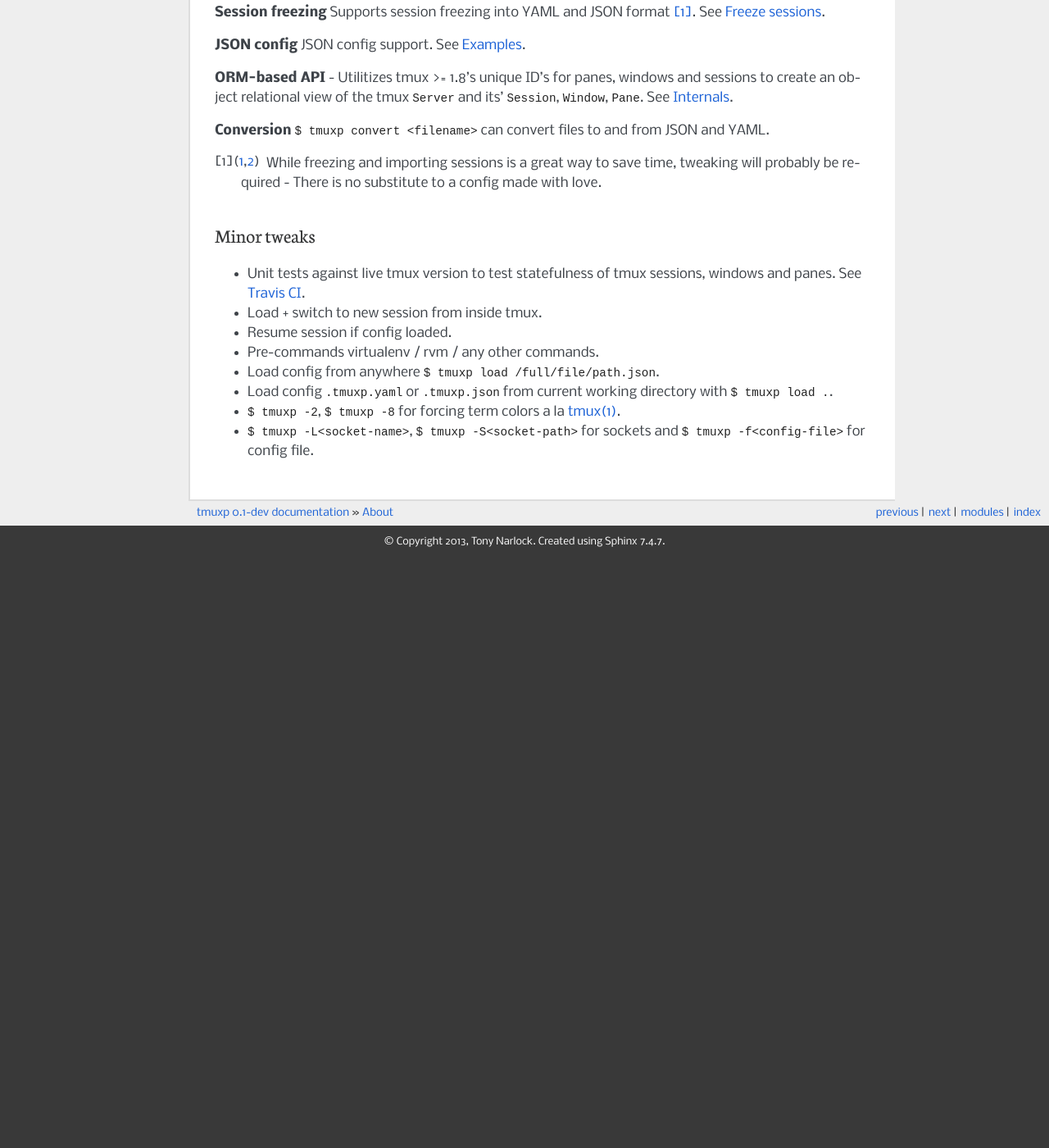
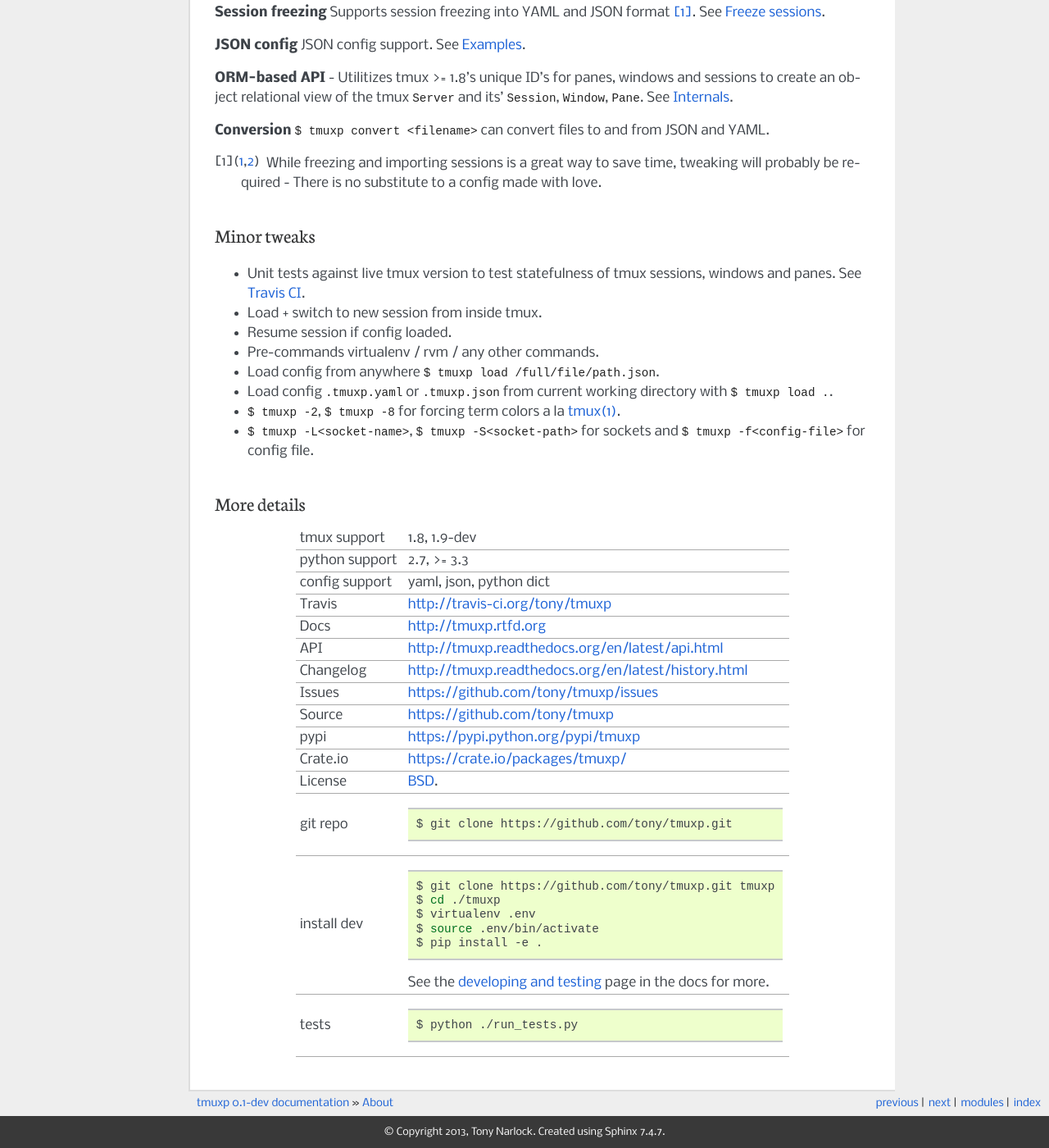
Before and after one commit to tmux-python/tmuxp, a Sphinx documentation site: the page built from doc/about.rst, in a window 1280 px wide and 1400 px high, scrolled down 1322 px. Shown: the whole window at 82% size. Built offline with Sphinx 7.4.7, drawn with Linux system fonts in a browser that asks for light colours; before the commit the page ends 2002 px from its top, so only the background shows below that.

Commit message:
docs: docs/index.rst now pulls from README.rst, about page now pulls project detalis links. Add Crate.io link.

```diff
--- a/README.rst
+++ b/README.rst
@@ -77,6 +47,40 @@
 .. _Internals: http://tmuxp.readthedocs.org/en/latest/internals.html
 .. _Commands: http://tmuxp.readthedocs.org/en/latest/cli.html
 
+Project details
+---------------
+
+==============  ==========================================================
+tmux support    1.8, 1.9-dev
+python support  2.7, >= 3.3
+config support  yaml, json, python dict
+Travis          http://travis-ci.org/tony/tmuxp
+Docs            http://tmuxp.rtfd.org
+API             http://tmuxp.readthedocs.org/en/latest/api.html
+Changelog       http://tmuxp.readthedocs.org/en/latest/history.html
+Issues          https://github.com/tony/tmuxp/issues
+Source          https://github.com/tony/tmuxp
+pypi            https://pypi.python.org/pypi/tmuxp
+Crate.io        https://crate.io/packages/tmuxp/
+License         `BSD`_.
+git repo        .. code-block:: bash
+
+                    $ git clone https://github.com/tony/tmuxp.git
+install dev     .. code-block:: bash
+
+                    $ git clone https://github.com/tony/tmuxp.git tmuxp
+                    $ cd ./tmuxp
+                    $ virtualenv .env
+                    $ source .env/bin/activate
+                    $ pip install -e .
+
+                See the `developing and testing`_ page in the docs for
+                more.
+tests           .. code-block:: bash
+
+                    $ python ./run_tests.py
+==============  ==========================================================
+
 .. _BSD: http://opensource.org/licenses/BSD-3-Clause
 .. _developing and testing: http://tmuxp.readthedocs.org/en/latest/developing.html
 .. _installing bash completion: http://tmuxp.readthedocs.org/en/latest/quickstart.html#bash-completion
--- a/doc/about.rst
+++ b/doc/about.rst
@@ -99,6 +99,12 @@
 - ``$ tmuxp -L<socket-name>``, ``$ tmuxp -S<socket-path>`` for sockets and
   ``$ tmuxp -f<config-file>`` for config file.
 
+More details
+------------
+
+.. include:: ../README.rst
+    :start-after: ---------------
+
 .. _attempt at 1.7 test: https://travis-ci.org/tony/tmuxp/jobs/12348263
 .. _kaptan: https://github.com/emre/kaptan
 .. _unittest: http://docs.python.org/2/library/unittest.html
```
Also changed, not shown: other parts of README.rst (+0 -30 lines), doc/index.rst (+3 -36 lines).
